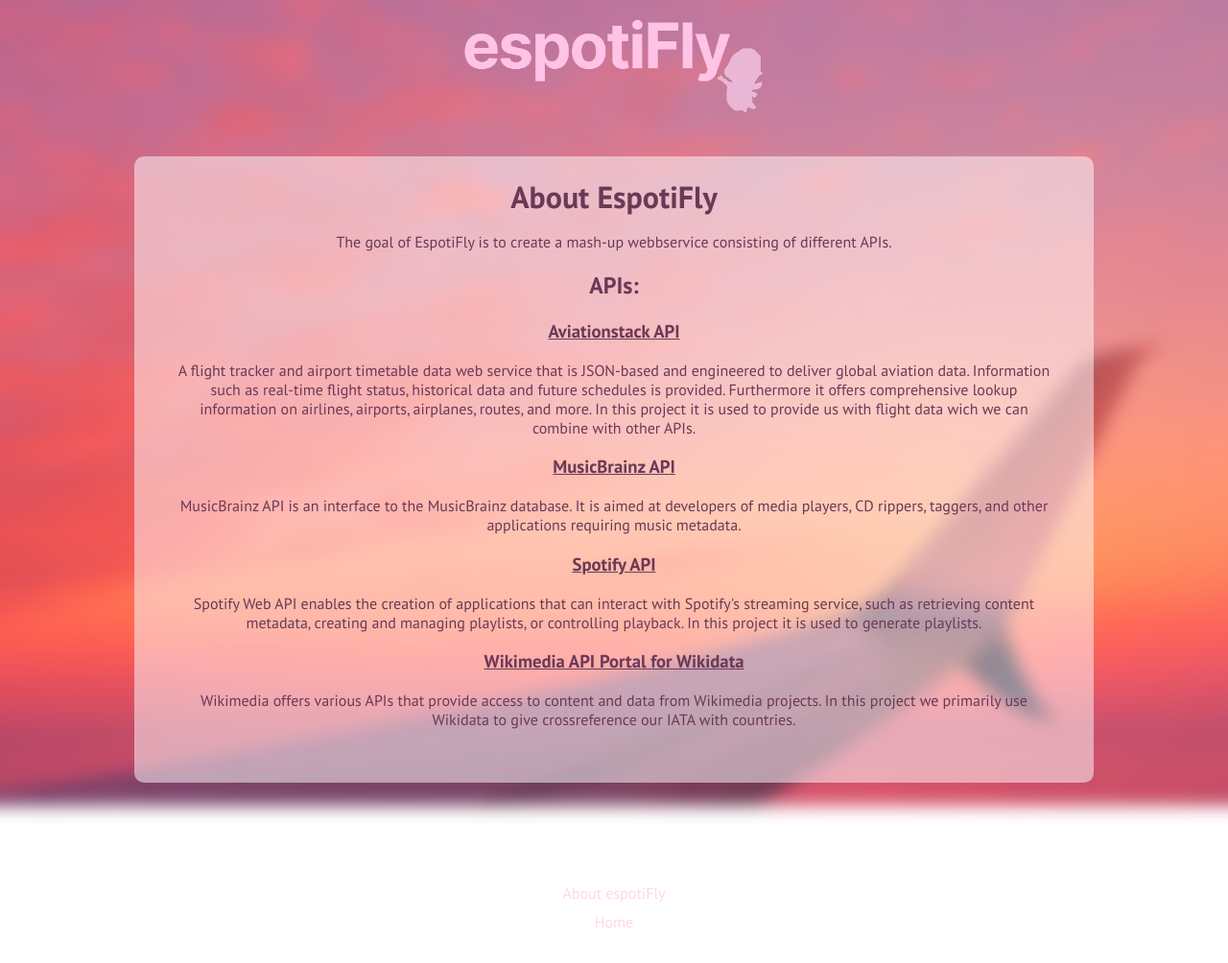
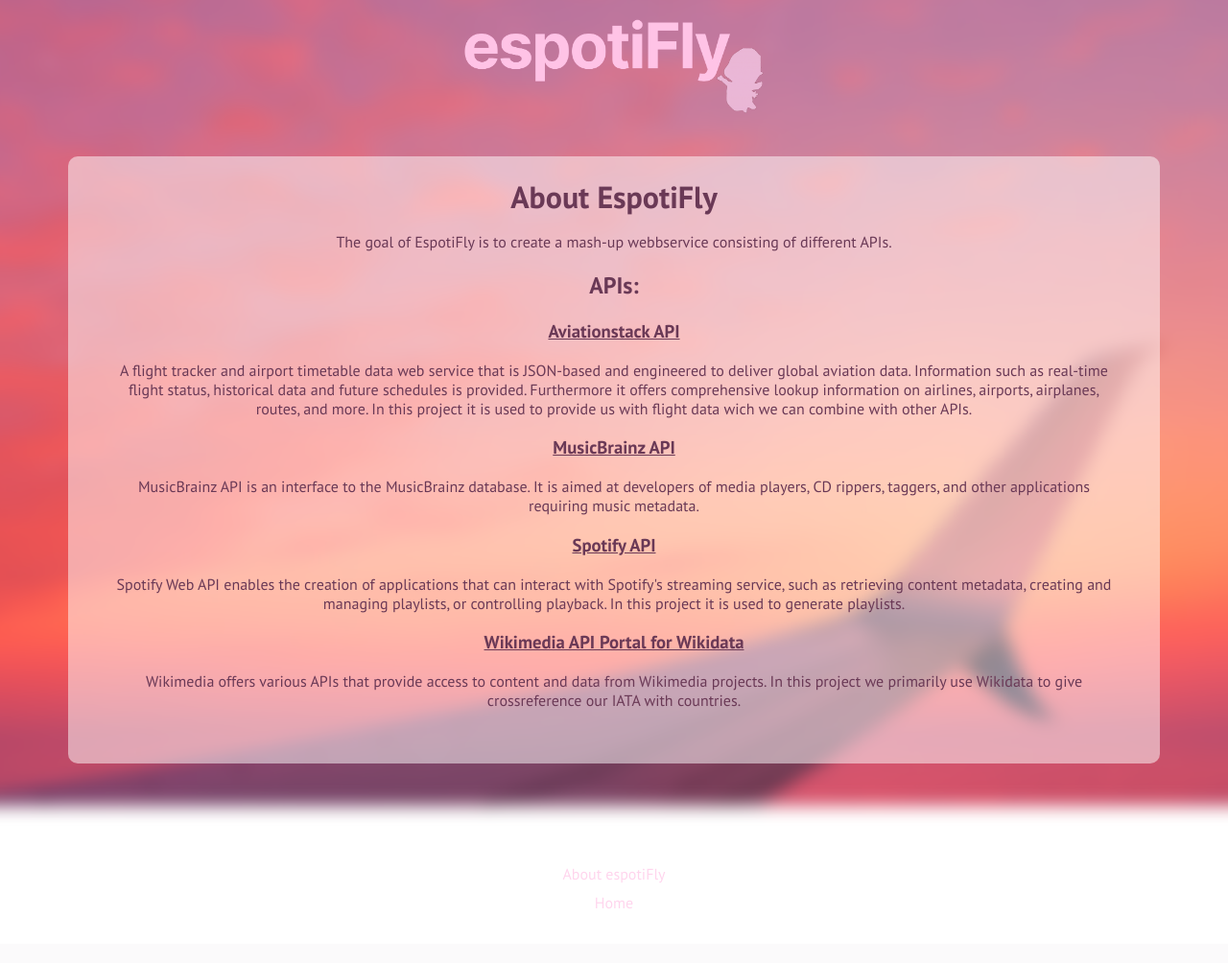
Before and after one commit to delaramazad/WebServicesGroup1, a Flask app: page /about-us in a window 1280 px wide. Shown: the whole page at 96% size. After the commit the page ends 947 px from the top, so only its background shows below. Run offline with Flask 3, Linux system fonts and the light colour scheme.

Commit message:
småfix info box about us

```diff
--- a/static/css/about_us.css
+++ b/static/css/about_us.css
@@ -79,7 +79,7 @@ h3 a:hover {
 
 #info-box {
     background-color: rgb(255, 255, 255, 0.5);
-    width: 1000px;
+    width: 90%;
     border-radius: 10px;
     padding-bottom: 40px;
     margin-top: 40px;
```
